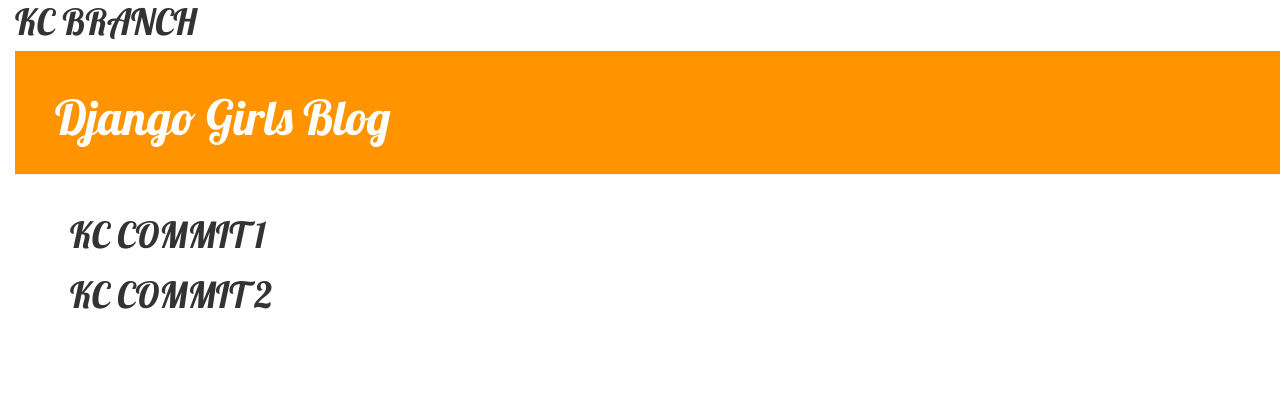
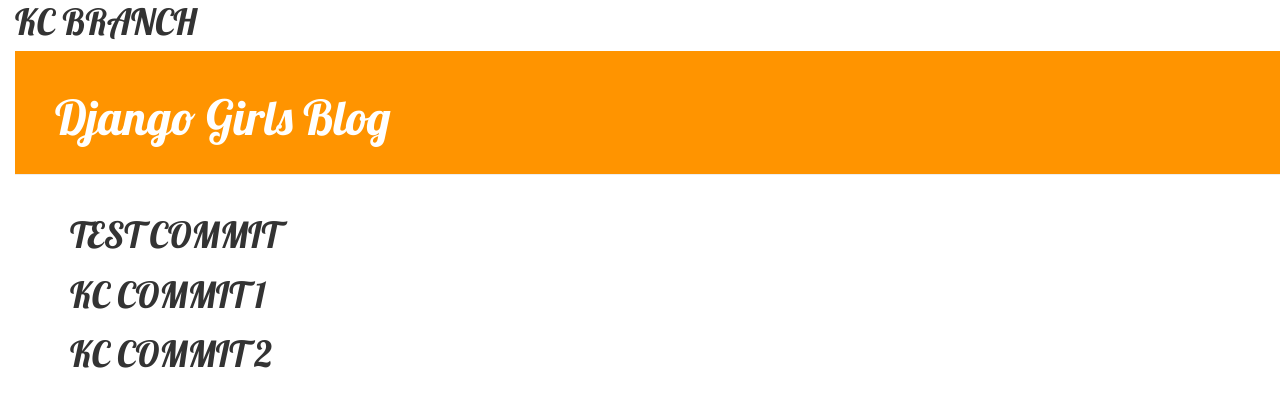
Before and after one commit to rosekathy/my-first-blog, a Django app: template blog/templates/blog/post_detail.html in a window 1280 px wide. Shown: the part 197-604 px from the top of the page. Run offline with Django 3.2, Linux system fonts and the light colour scheme; the template is opened without the code that fills it, so the values that code supplies are empty; some libraries are stand-ins or nearby versions.

Commit message:
TEST COMMIT

```diff
--- a/blog/templates/blog/post_detail.html
+++ b/blog/templates/blog/post_detail.html
@@ -1,6 +1,7 @@
 {% extends 'blog/base.html' %}
 
 {% block content %}
+    <h1>TEST COMMIT</h1>
     <h1>KC COMMIT 1</h1>
 	<h1>KC COMMIT 2</h1>
     <div class="post">
```
